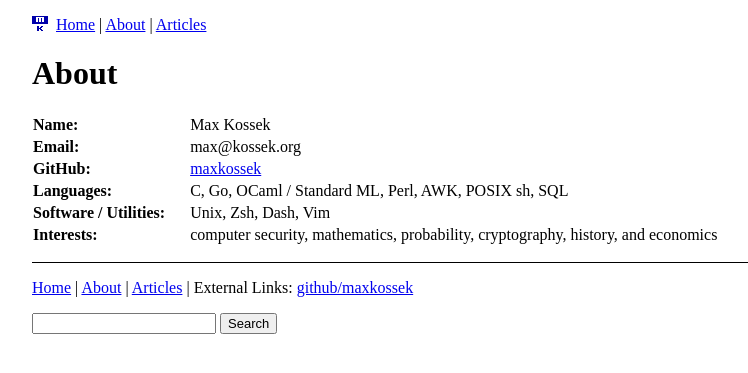
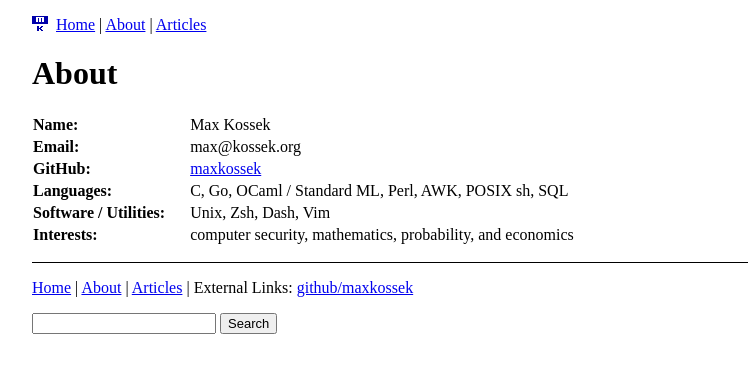
Before and after one commit to maxkossek/maxkossek.github.io, a Jekyll site: the page built from about.html, in a window 1280 px wide. Shown: the top 373 px of the page, without its empty margins (248-996 px from the left). Built offline with Jekyll 4.4.1, drawn with Linux system fonts in a browser that asks for light colours.

Commit message:
Update About.

```diff
--- a/about.html
+++ b/about.html
@@ -18,7 +18,7 @@
 <tr><td><strong>GitHub:</strong></td><td><a rel="external" target="_blank" href="https://github.com/maxkossek">maxkossek</a></td></tr>
 <tr><td><strong>Languages:</strong></td><td>C, Go, OCaml / Standard ML, Perl, AWK, POSIX sh, SQL</td></tr>
 <tr><td><strong>Software / Utilities:</strong></td><td>Unix, Zsh, Dash, Vim</td></tr>
-<tr><td><strong>Interests:</strong></td><td>computer security, mathematics, probability, cryptography, history, and economics</td></tr>
+<tr><td><strong>Interests:</strong></td><td>computer security, mathematics, probability, and economics</td></tr>
 </table>
 </p>
 
```
Also changed, not shown: other parts of about.html (+1 -1 lines).
